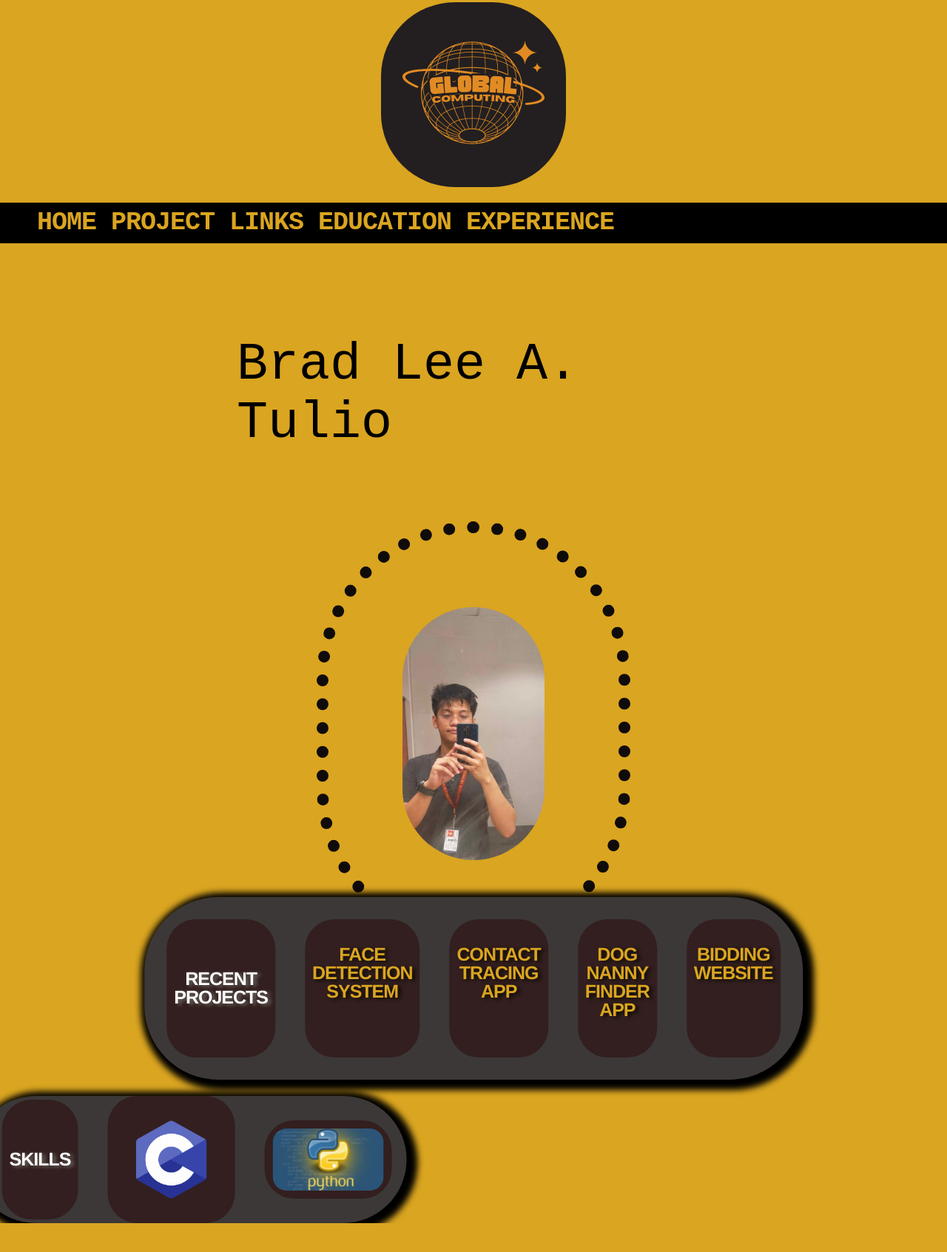
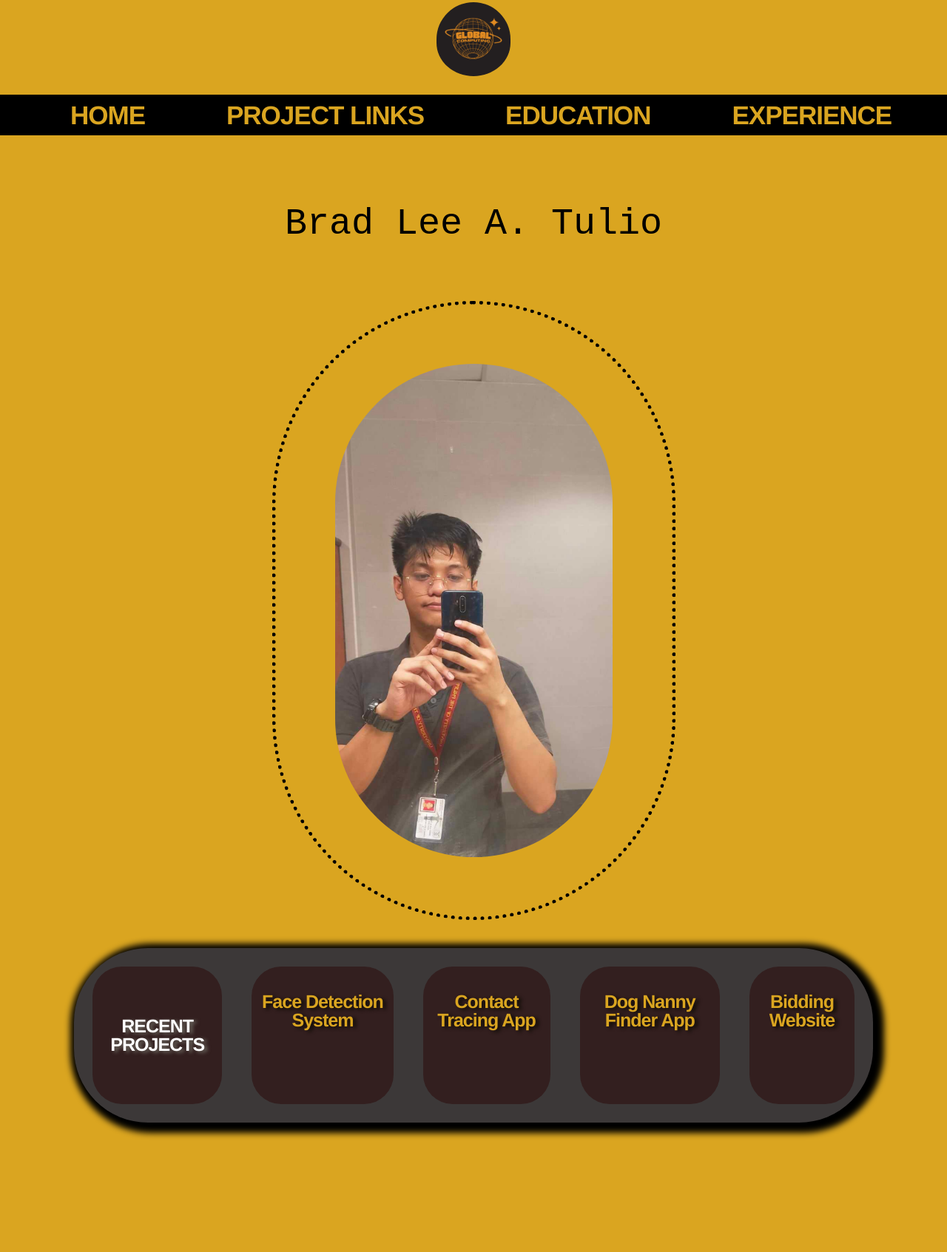
Before and after one commit to CMSC100-1S2324/my-github-page-SerBrad, a plain HTML site: page index.html in a window 1280 px wide. Shown: the part 7-1700 px from the top of the page at 74% size. Before the commit the page ends 1661 px from the top, so only its background shows below. Drawn offline with Linux system fonts and the light colour scheme.

Commit message:
bug:fixed absolute position of flex containers into relative

```diff
--- a/index.html
+++ b/index.html
@@ -44,9 +44,6 @@
 
 
         <br>
-        <br>
-
-
 
     <div>
         <div class="flex-container">
@@ -56,10 +53,11 @@
     <div class="flex-item3"><img id="profile" src="./brad.png" alt="no image"/></div>
 
 
-
+<br>
 
 
                 </div>
+
 
         	<div class = "flex-container1">
 
@@ -74,28 +72,28 @@
 
             <div class="flex-item">
                 <h3>
-                    FACE DETECTION SYSTEM
+                    Face Detection System
                 </h3>
             </div>
 
 
             <div class="flex-item">
                 <h3>
-                    CONTACT TRACING APP
+                    Contact Tracing App
                 </h3>
 
             </div>
 
             <div class="flex-item">
                 <h3>
-                    DOG NANNY FINDER APP
+                    Dog Nanny Finder App
                 </h3>
 
             </div>
 
             <div class="flex-item">
                 <h3>
-                    BIDDING WEBSITE
+                    Bidding Website
                 </h3>
 
             </div>
@@ -130,35 +128,26 @@
 
 
 
+        <div class = "flex-container3">
 
 
+            <div class="flex-item3">
+                <h6>
+                    about me
+                </h6>
+
+            </div>
+
+            <div class="flex-item3">
 
 
+            </div>
+
+            <div class="flex-item3">
 
 
-
-
-
-
-
-
-
-
-
-
-
-
-
-
-
-
-
-
-
-
-
-
-
+            </div>
+        </div>
 
 
 
--- a/style.css
+++ b/style.css
@@ -14,12 +14,12 @@ body {
 
 .Logoprofile{
 
-  border-radius: 100px;
-  width: 250px;
+  border-radius: 50px;
+  width: 100px;
   height: auto;
   margin-left: auto;
   margin-right: auto;
-  padding-bottom: 1px;
+  padding-bottom: 5px;
 
 }
 
@@ -52,12 +52,8 @@ body {
   flex-wrap: wrap;
   flex-direction: column; /* Arrange items vertically */
 
-  align-items: center; /* Center items horizontally */
-  position: absolute; /* Position the container absolutely */
-  /* Position at the top */
-  left: 50%; /* Center horizontally */
-  transform: translateX(-50%);
-  margin-left: auto;
+  align-items: center;
+
   margin-right: auto;
 }
 .flex-item1{
@@ -73,11 +69,12 @@ body {
   display: block;
   margin-left: auto;
   margin-right: auto;
-  box-shadow: #331f1f;
-  border-width: 1rem;
+
+  border-width: 5px;
+
   border-style: dotted;
-  border-color: rgb(16, 11, 11);
-  padding: 100px;
+  border-color: black;
+  padding: 80px;
 
 
 }
@@ -104,8 +101,8 @@ h6{
 h2{
 
 font-family: "Courier New", monospace;
-font-size: 70px;
-font-weight: 40;
+font-size: 50px;
+font-weight: 80;
 color: black;
 }
 
@@ -115,7 +112,7 @@ color: black;
 
 ul {
   list-style-type: none;
-  margin: 700;
+
   overflow: hidden;
   background-color: #000000;
 }
@@ -127,10 +124,7 @@ li {
 li a {
   display:list-item;
   color: goldenrod; font-family: 'Helvetica Neue', sans-serif; font-size: 35px; font-weight: bold; letter-spacing: -1px; line-height: 1; text-align: center;
-
-  text-align: center;
-  padding: 10px 10px;
-  font-family: 'Courier New', monospace;
+  padding: 10px 55px;
 
   text-decoration: none;
 }
@@ -142,14 +136,10 @@ li a:hover {
 }
 
 
-.container {
-display: flex;
-padding: 16px;
-}
 
 
 .Logoprofile1 {
-border-radius: 15px;
+  size: 100%;
 width: max-content; /* Ensure the image doesn't exceed the container width */
 height: max-content; /* Ensure the image doesn't exceed the container height */
 /* Remove any potential whitespace below the image */
@@ -160,11 +150,8 @@ height: max-content; /* Ensure the image doesn't exceed the container height */
 
 display: flexbox;
 flex-wrap: wrap;
+
 }
-
-
-
-
 
 
 
@@ -191,18 +178,13 @@ flex-wrap: wrap;
   display: flex;
   flex-direction: row; /* Arrange items vertically */
 
+  position: relative;
 
-  position: absolute; /* Position the container absolutely */
-  /* Position at the top */
-  left: 50%; /* Center horizontally */
-  transform: translateX(-50%);
-
-margin-top: 65%;
-align-content: space-around;
-padding: 10px;
+padding: 5px;
 box-shadow: 5px 4px 8px 10px black;
 
-
+margin-left: 100px;
+margin-right: 100px;
 
 }
 
@@ -215,7 +197,19 @@ box-shadow: 5px 4px 8px 10px black;
   flex-wrap: wrap;
   border-radius: 40px;
   margin: 20px;
+  padding-left: 20px;
+  padding-right: 20px;
+
+
   }
+
+
+
+  .flex-item h3:hover{
+    background-color: yellowgreen;
+    border-radius: 80%;
+    padding: 20px;
+    }
 
 
 
@@ -253,6 +247,7 @@ box-shadow: 5px 4px 8px 10px black;
 
 /* feature picture container  */
 .flex-container2{
+
   border-radius: 100px;
   background-color: rgb(60, 56, 56);
   display: flex;
@@ -261,12 +256,13 @@ box-shadow: 5px 4px 8px 10px black;
 
   position: absolute; /* Position the container absolutely */
   /* Position at the top */
-  left: 20%; /* Center horizontally */
+  left: 30%; /* Center horizontally */
   transform: translateX(-50%);
 
-  padding-top: auto;
+  padding-top: 40px;
+  padding-bottom : 40px;
 padding-left: 20px;
-margin-top: 86%;
+margin-top: 100%;
 align-content: space-around;
 box-shadow: 5px 4px 8px 10px black;
 
@@ -315,6 +311,50 @@ padding-top: 30px;
 
 
 
+.flex-container3{
+  padding-left: 50px;
+
+  border-radius: 100px;
+  background-color: rgb(60, 56, 56);
+  display: flex;
+  flex-direction: row; /* Arrange items vertically */
+
+
+  position: absolute; /* Position the container absolutely */
+  /* Position at the top */
+  right: 25%; /* Center horizontally */
+  transform: translateX(-50%);
+
+  padding-top: 40px;
+  padding-bottom : 40px;
+padding-left: 20px;
+margin-top: 100%;
+align-content: space-around;
+box-shadow: 5px 4px 8px 10px black;
+
+
+
+}
+
+
+
+
+
+
+
+
+
+
+
+
+
+
+
+
+
+
+
+
 
 
 
```
Also changed, not shown: 1 other file.
